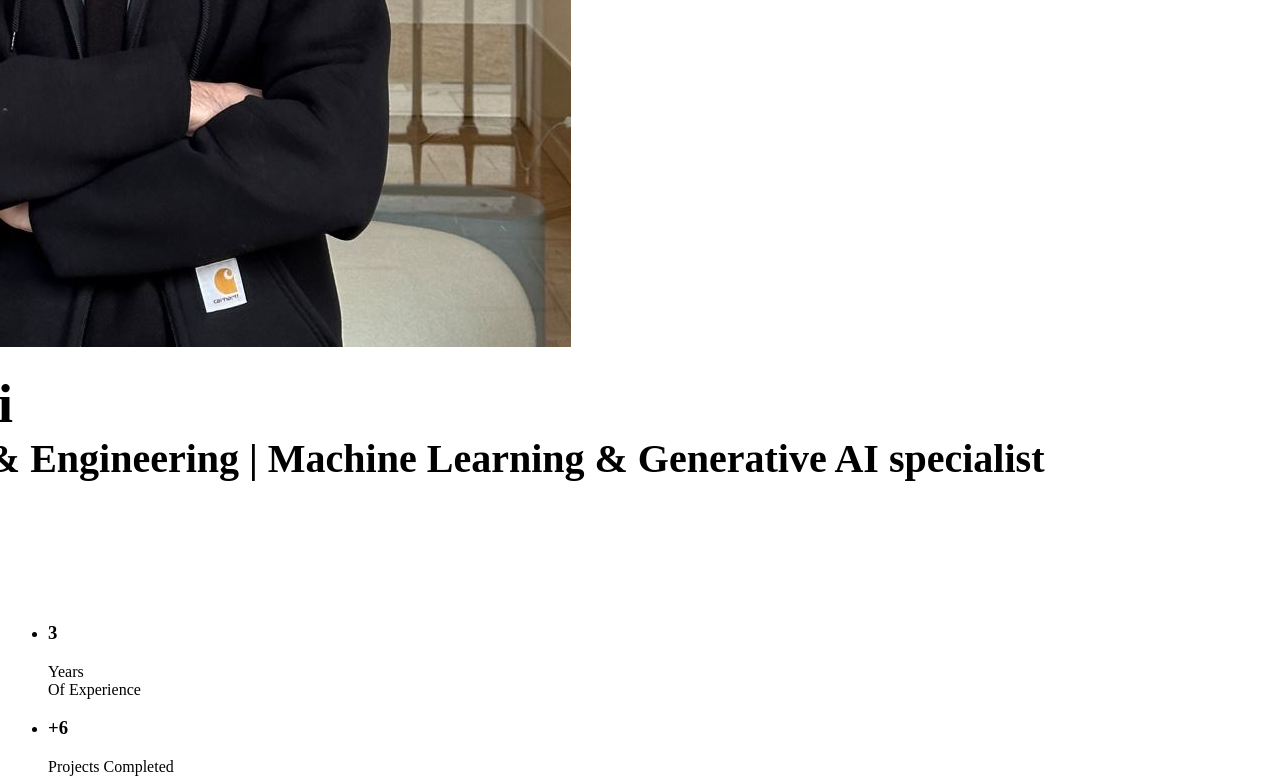
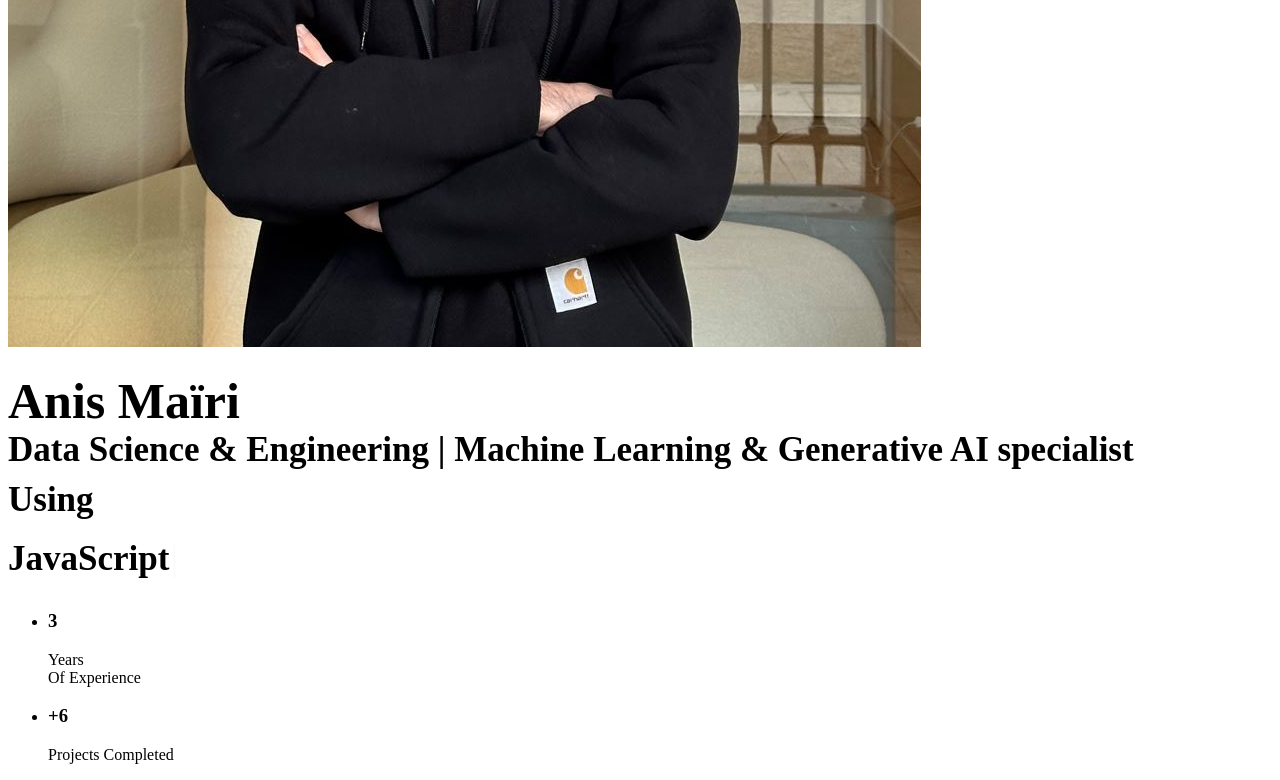
Before and after one commit to AnisMairi/AMAportfolio, a Next.js app: page /home in a window 1280 px wide. Shown: the part 2032-2812 px from the top of the page. Built offline with nearby package versions, Linux system fonts and the light colour scheme.

Commit message:
Update FreelanceHeader.jsx

```diff
--- a/src/components/Headers/FreelanceHeader.jsx
+++ b/src/components/Headers/FreelanceHeader.jsx
@@ -12,19 +12,19 @@ function FreelancreIntro() {
   return (
     <header id='intro' className="freelancre valign">
       <div  className="container">
-        <div className="row align-items-center justify-content-center" style={{marginLeft : "-350px"}}>
-          <div className="col-lg- align-items-center justify-content-center">
+        <div className="row">
+          <div className="col-lg-4">
           <div className="img">
             <img src="/img/PP.JPG" alt="Anis Maïri"/>
           </div>
           </div>
-          <div className="col-lg-8 valign" style={{marginRight : "-400px"}}>
-            <div className="cont" style={{marginLeft : "100px"}}>
-              <h1 className="col-lg-11 col-md-15">
-                <span style={{ fontSize: "55px", fontWeight: "bold" }}>Anis Maïri</span><br />
-                <span style={{ fontSize: "40px", fontWeight: "semibold" }}>Data Science & Engineering | Machine Learning & Generative AI specialist</span><br />
-                <span style={{ fontSize: "40px", lineHeight: "59px"}}> Using </span>
-                <span style={{ fontSize: "40px", lineHeight: "59px", marginLeft: '7px' }} className="cd-words-wrapper">
+          <div className="col-lg-8 valign">
+            <div className="cont">
+              <h1 className="cd-headline clip">
+                <span style={{ fontSize: "50px", fontWeight: "bold" }}>Anis Maïri</span><br />
+                <span style={{ fontSize: "35px", fontWeight: "semibold" }}>Data Science & Engineering | Machine Learning & Generative AI specialist</span><br />
+                <span style={{ fontSize: "35px", lineHeight: "59px"}}> Using </span>
+                <span style={{ fontSize: "35px", lineHeight: "59px", marginLeft: '7px' }} className="cd-words-wrapper">
                   {
                     loadTypeWriter &&
                     <Typewriter
```
